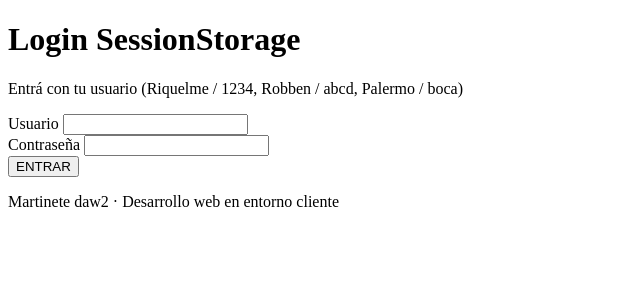
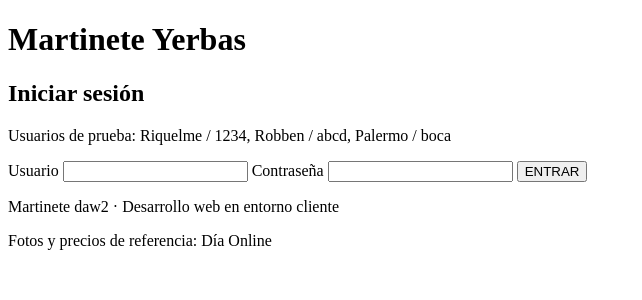
Before and after one commit to martinete14/daw2, a PHP site: page / in a window 1280 px wide. Shown: the top 300 px of the page, without its empty margins (0-642 px from the left). Run offline with PHP 8.4, Linux system fonts and the light colour scheme.

Commit message:
ActividadSessionStorage: tienda de yerbas con fotos de Día y estilo de creationwatches

```diff
--- a/WEBCLIENTE/ActividadSessionStorage/index.html
+++ b/WEBCLIENTE/ActividadSessionStorage/index.html
@@ -4,53 +4,57 @@
     <meta charset="UTF-8" />
     <link rel="icon" type="image/svg+xml" href="/favicon.svg" />
     <meta name="viewport" content="width=device-width, initial-scale=1.0" />
-    <title>Login</title>
+    <link href="https://fonts.googleapis.com/css2?family=Poppins:wght@400;500;600&display=swap" rel="stylesheet">
+    <title>Martinete Yerbas</title>
   </head>
   <body>
-    <div class="cabecera">
-      <h1>Login SessionStorage</h1>
-      <!-- si hay alguien logeado, su nombre sale arriba a la derecha -->
+    <div class="barra-top" id="reglas"></div>
+
+    <header class="cabecera">
+      <h1 class="logo">Martinete <span>Yerbas</span></h1>
+      <!-- solo se ve si hay alguien logeado -->
+      <div class="cabecera-derecha" id="cabecera-usuario" hidden>
         <span class="usuario" id="usuario-cabecera"></span>
+        <span class="icono-carrito">🛒<span class="cantidad" id="cantidad-carrito">0</span></span>
+        <button id="salir" class="boton-salir">Cerrar sesión</button>
       </div>
+    </header>
 
-    <div class="contenido">
-      <form id="form-login">
-        <p>Entrá con tu usuario (Riquelme / 1234, Robben / abcd, Palermo / boca)</p>
+    <main class="contenido">
+      <form id="form-login" class="caja-login">
+        <h2>Iniciar sesión</h2>
+        <p>Usuarios de prueba: Riquelme / 1234, Robben / abcd, Palermo / boca</p>
 
-        <div class="campo">
         <label for="usuario">Usuario</label>
         <input type="text" id="usuario" required>
-        </div>
 
-        <div class="campo">
         <label for="clave">Contraseña</label>
         <input type="password" id="clave" required>
-        </div>
 
-        <button type="submit" class="enviar">ENTRAR</button>
+        <button type="submit" class="boton">ENTRAR</button>
         <p class="error" id="error" hidden>Usuario o contraseña incorrectos.</p>
       </form>
 
-      <div id="zona-usuario" hidden>
-        <p class="ok" id="saludo"></p>
+      <div id="zona-usuario" class="tienda" hidden>
+        <section>
+          <h2>Yerbas</h2>
+          <div class="productos" id="productos"></div>
+        </section>
 
-        <h2>Yerbas</h2>
-        <p id="reglas"></p>
-        <div class="productos" id="productos"></div>
+        <aside class="carrito">
+          <h2>Tu carrito</h2>
+          <ul id="carrito"></ul>
+          <p class="total" id="total"></p>
+          <p id="mensaje" hidden></p>
+          <button id="comprar" class="boton">Comprar</button>
+        </aside>
+      </div>
+    </main>
 
-        <h2>Carrito</h2>
-        <ul class="resultados" id="carrito"></ul>
-        <p id="total"></p>
-        <p id="mensaje" hidden></p>
-
-        <button id="comprar" class="enviar">Comprar</button>
-        <button id="salir" class="enviar">Cerrar sesión</button>
-      </div>
-    </div>
-
-    <div class="pie">
+    <footer class="pie">
       <p>Martinete daw2 &middot; Desarrollo web en entorno cliente</p>
-    </div>
+      <p>Fotos y precios de referencia: Día Online</p>
+    </footer>
 
     <script type="module" src="/src/main.js"></script>
   </body>
--- a/WEBCLIENTE/ActividadSessionStorage/src/logic/tienda.js
+++ b/WEBCLIENTE/ActividadSessionStorage/src/logic/tienda.js
@@ -68,7 +68,7 @@
     return "Solo podés llevar " + MAXIMO_POR_PERSONA + " paquetes de " + producto.nombre + " por persona.";
   }
   if (totalCarrito() + producto.precio * cantidad > MONTO_MAXIMO) {
-    return "La compra no puede pasar de $" + MONTO_MAXIMO + ".";
+    return "La compra no puede pasar de $" + MONTO_MAXIMO.toLocaleString("es-AR") + ".";
   }
 
   if (item) {
--- a/WEBCLIENTE/ActividadSessionStorage/src/main.js
+++ b/WEBCLIENTE/ActividadSessionStorage/src/main.js
@@ -7,8 +7,9 @@
 
 const formLogin = document.getElementById("form-login");
 const zonaUsuario = document.getElementById("zona-usuario");
-const saludo = document.getElementById("saludo");
+const cabeceraUsuario = document.getElementById("cabecera-usuario");
 const usuarioCabecera = document.getElementById("usuario-cabecera");
+const cantidadCarrito = document.getElementById("cantidad-carrito");
 const error = document.getElementById("error");
 const reglas = document.getElementById("reglas");
 const listaProductos = document.getElementById("productos");
@@ -18,19 +19,24 @@
 const botonComprar = document.getElementById("comprar");
 const botonSalir = document.getElementById("salir");
 
+// 5208 -> "$5.208"
+function pesos(numero) {
+  return "$" + numero.toLocaleString("es-AR");
+}
+
 function mostrar() {
   const usuario = usuarioLogeado();
   if (usuario) {
     formLogin.hidden = true;
     zonaUsuario.hidden = false;
-    saludo.textContent = "Hola " + usuario + ", ya estás logeado.";
-    usuarioCabecera.textContent = usuario;
+    cabeceraUsuario.hidden = false;
+    usuarioCabecera.textContent = "Hola, " + usuario;
     mostrarProductos();
     mostrarCarrito();
   } else {
     formLogin.hidden = false;
     zonaUsuario.hidden = true;
-    usuarioCabecera.textContent = "";
+    cabeceraUsuario.hidden = true;
   }
 }
 
@@ -45,13 +51,16 @@
   listaProductos.innerHTML = "";
   obtenerProductos().forEach((producto) => {
     const card = document.createElement("div");
-    card.className = "card";
+    card.className = "producto";
     card.innerHTML = `
-      <h3>🧉 ${producto.nombre}</h3>
-      <p class="precio">$${producto.precio}</p>
+      <div class="foto"><img src="${producto.imagen}" alt="${producto.nombre}"></div>
+      <h3>${producto.nombre}</h3>
+      <p class="precio">${pesos(producto.precio)}</p>
       <p class="stock">Quedan ${producto.existencia}</p>
-      <input type="number" min="1" value="1">
-      <button>Agregar</button>
+      <div class="agregar">
+        <input type="number" min="1" value="1">
+        <button class="boton">Agregar</button>
+      </div>
     `;
 
     const cantidad = card.querySelector("input");
@@ -78,12 +87,15 @@
 
 function mostrarCarrito() {
   const productos = obtenerProductos();
+  let unidades = 0;
   listaCarrito.innerHTML = "";
 
   obtenerCarrito().forEach((item) => {
     const producto = productos.find((p) => p.id === item.id);
+    unidades += item.cantidad;
+
     const fila = document.createElement("li");
-    fila.textContent = item.cantidad + " x " + producto.nombre + " = $" + producto.precio * item.cantidad;
+    fila.textContent = item.cantidad + " x " + producto.nombre + " = " + pesos(producto.precio * item.cantidad);
 
     const botonQuitar = document.createElement("button");
     botonQuitar.textContent = "Quitar";
@@ -96,7 +108,8 @@
     listaCarrito.appendChild(fila);
   });
 
-  total.textContent = "Total: $" + totalCarrito();
+  total.textContent = "Total: " + pesos(totalCarrito());
+  cantidadCarrito.textContent = unidades;
 }
 
 formLogin.addEventListener("submit", (e) => {
@@ -130,5 +143,5 @@
   mostrar();
 });
 
-reglas.textContent = "Máximo " + MAXIMO_POR_PERSONA + " paquetes de cada yerba por persona y compras de hasta $" + MONTO_MAXIMO + ".";
+reglas.textContent = "Máximo " + MAXIMO_POR_PERSONA + " paquetes de cada yerba por persona · Compras de hasta " + pesos(MONTO_MAXIMO);
 mostrar();
--- a/WEBCLIENTE/ActividadSessionStorage/src/style.css
+++ b/WEBCLIENTE/ActividadSessionStorage/src/style.css
@@ -1,5 +1,12 @@
+/* estilo copiado de creationwatches.com: blanco, Poppins, azul petróleo y footer negro */
+
 * {
   box-sizing: border-box;
+}
+
+/* sin esto, los display: flex / grid de abajo le ganan al atributo hidden */
+[hidden] {
+  display: none !important;
 }
 
 body {
@@ -7,183 +14,271 @@
   min-height: 100vh;
   display: flex;
   flex-direction: column;
-  align-items: center;
-  background: #eef5fb;
-  color: #1c2b3a;
-  font-family: Arial, sans-serif;
+  background: #fff;
+  color: #111;
+  font-family: "Poppins", sans-serif;
 }
 
-.cabecera,
-.pie,
-.contenido {
-  width: 90%;
-  max-width: 720px;
+/* franja de arriba con las reglas de compra */
+.barra-top {
+  background: #063e58;
+  color: #fff;
+  text-align: center;
+  font-size: 13px;
+  padding: 8px;
 }
 
 .cabecera {
   display: flex;
   justify-content: space-between;
   align-items: center;
-  padding: 1.4rem 0 0.8rem;
-  border-bottom: 3px solid #f2b705;
+  padding: 1rem 2rem;
+  border-bottom: 1px solid #e8e8e8;
 }
 
-.cabecera .usuario {
-  font-size: 0.9rem;
-  font-weight: bold;
-  color: #3d6da8;
+.logo {
+  margin: 0;
+  font-size: 1.6rem;
+  font-weight: 600;
+  color: #08567a;
 }
 
-.cabecera h1 {
-  font-size: 1.3rem;
-  margin: 0;
+.logo span {
+  color: #111;
 }
 
-.pie {
-  margin-top: auto;
-  padding: 1.5rem 0;
-  color: #5c6b7a;
-  font-size: 0.8rem;
-  text-align: center;
+.cabecera-derecha {
+  display: flex;
+  align-items: center;
+  gap: 1.2rem;
+  font-size: 14px;
+  font-weight: 500;
+}
+
+/* el numerito negro arriba del carrito */
+.icono-carrito {
+  position: relative;
+  font-size: 1.4rem;
+}
+
+.cantidad {
+  position: absolute;
+  top: -5px;
+  left: 15px;
+  width: 18px;
+  height: 18px;
+  display: flex;
+  align-items: center;
+  justify-content: center;
+  border-radius: 100%;
+  background: #000;
+  color: #fff;
+  font-size: 10px;
 }
 
 .contenido {
-  padding: 1rem 0 2rem;
+  width: 100%;
+  max-width: 1200px;
+  margin: 0 auto;
+  padding: 1.5rem 2rem 3rem;
 }
 
-.campo {
-  margin-bottom: 0.9rem;
+h2 {
+  font-size: 1.2rem;
+  font-weight: 600;
 }
 
-.campo label {
+/* ---- login ---- */
+
+.caja-login {
+  max-width: 400px;
+  margin: 2rem auto;
+  padding: 2rem;
+  border: 1px solid #e8e8e8;
+  border-radius: 10px;
+}
+
+.caja-login p {
+  font-size: 13px;
+  color: #4f4e4e;
+}
+
+label {
   display: block;
-  font-size: 0.9rem;
-  color: #5c6b7a;
+  font-size: 14px;
+  font-weight: 500;
   margin-bottom: 0.3rem;
 }
 
 input {
   font: inherit;
   width: 100%;
-  padding: 0.55rem 0.7rem;
-  border: 1px solid #b8d2ea;
-  border-radius: 6px;
-  background: #fff;
+  padding: 0.6rem 0.8rem;
+  border: 1px solid #ccc;
+  border-radius: 10px;
   margin-bottom: 1rem;
-}
-
-input:focus {
-  border-color: #4f86c6;
 }
 
 button {
   font: inherit;
-  padding: 0.55rem 1.3rem;
-  color: #fff;
-  background: #4f86c6;
-  border: none;
-  border-radius: 6px;
   cursor: pointer;
 }
 
-button:hover {
-  background: #3d6da8;
+.boton {
+  width: 100%;
+  padding: 0.7rem;
+  border: none;
+  border-radius: 10px;
+  background: #08567a;
+  color: #fff;
+  font-weight: 500;
 }
 
-button.enviar {
-  width: 100%;
-  margin-top: 0.5rem;
+.boton:hover {
+  background: #063e58;
 }
 
-p.ok,
-p.error {
-  padding: 0.7rem 0.9rem;
-  border-radius: 6px;
-  font-size: 0.95rem;
+.boton:disabled {
+  background: #ccc;
+  cursor: not-allowed;
 }
 
-p.ok {
-  background: #fdf3d1;
-  color: #7a5c00;
+.boton-salir {
+  background: none;
+  border: none;
+  font-weight: 500;
+  text-decoration: underline;
 }
 
-p.error {
-  background: #f7e6e6;
-  color: #a13a3a;
+/* ---- tienda: productos a la izquierda, carrito a la derecha ---- */
+
+.tienda {
+  display: grid;
+  grid-template-columns: 1fr 300px;
+  gap: 2rem;
+  align-items: start;
 }
 
-#form-login {
-  max-width: 420px;
-  margin: 0 auto;
+.productos {
+  display: grid;
+  grid-template-columns: repeat(auto-fill, minmax(200px, 1fr));
+  gap: 1.5rem;
 }
 
-h2 {
-  font-size: 1.1rem;
-  margin: 1.5rem 0 0.5rem;
+/* todas las fotos del mismo tamaño, con el fondo gris de creationwatches */
+.foto {
+  height: 260px;
+  padding: 15px 5px;
+  border-radius: 10px;
+  background: #f7f7f7;
 }
 
-/* las yerbas en cards */
-.productos {
-  display: grid;
-  grid-template-columns: repeat(auto-fill, minmax(160px, 1fr));
-  gap: 0.8rem;
+.foto img {
+  width: 100%;
+  height: 100%;
+  object-fit: contain;
+  mix-blend-mode: multiply; /* el fondo blanco de la foto se mezcla con el gris */
 }
 
-.card {
-  background: #fff;
-  border: 1px solid #b8d2ea;
-  border-radius: 6px;
-  padding: 0.8rem;
+.producto h3 {
+  font-size: 15px;
+  font-weight: 500;
+  margin: 0.6rem 0 0.2rem;
+}
+
+.precio {
+  margin: 0;
+  font-weight: 600;
+}
+
+.stock {
+  margin: 0.2rem 0 0.6rem;
+  font-size: 12px;
+  color: #4f4e4e;
+}
+
+.agregar {
+  display: flex;
+  gap: 0.5rem;
+}
+
+.agregar input {
+  width: 60px;
+  margin: 0;
   text-align: center;
 }
 
-.card h3 {
-  font-size: 1rem;
-  margin: 0 0 0.4rem;
+/* ---- carrito ---- */
+
+.carrito {
+  position: sticky;
+  top: 1rem;
+  padding: 1.2rem;
+  border-radius: 10px;
+  background: #f7f7f7;
 }
 
-.card .precio {
-  font-weight: bold;
-  color: #3d6da8;
-  margin: 0;
+.carrito h2 {
+  margin-top: 0;
 }
 
-.card .stock {
-  font-size: 0.85rem;
-  color: #5c6b7a;
-}
-
-.card input {
-  text-align: center;
-  margin-bottom: 0.5rem;
-}
-
-.card button {
-  width: 100%;
-}
-
-button:disabled {
-  background: #b8c4d0;
-  cursor: not-allowed;
-}
-
-ul.resultados {
+.carrito ul {
   list-style: none;
   margin: 0;
   padding: 0;
 }
 
-ul.resultados li {
+.carrito li {
   display: flex;
   justify-content: space-between;
   align-items: center;
-  background: #fff;
-  border: 1px solid #b8d2ea;
-  border-radius: 6px;
-  padding: 0.5rem 0.8rem;
-  margin-bottom: 0.4rem;
+  gap: 0.5rem;
+  padding: 0.6rem 0;
+  border-bottom: 1px solid #e8e8e8;
+  font-size: 13px;
 }
 
-ul.resultados button {
-  padding: 0.3rem 0.7rem;
+.carrito li button {
+  border: none;
+  background: none;
+  color: #dc3545;
+  font-size: 12px;
 }
+
+.total {
+  font-weight: 600;
+}
+
+/* mensajes de ok y de error */
+.ok,
+.error {
+  padding: 0.6rem 0.8rem;
+  border-radius: 5px;
+  font-size: 13px;
+}
+
+.ok {
+  background: #40b5ad40;
+  color: #309e96;
+}
+
+.error {
+  background: #f8d7da;
+  color: #dc3545;
+}
+
+.pie {
+  margin-top: auto;
+  padding: 2rem;
+  background: #000;
+  color: #969595;
+  text-align: center;
+  font-size: 13px;
+}
+
+/* en el celular el carrito va abajo */
+@media (max-width: 768px) {
+  .tienda {
+    grid-template-columns: 1fr;
+  }
+}
```
Also changed, not shown: WEBCLIENTE/ActividadSessionStorage/src/data/productos.json (+8 -6 lines), WEBCLIENTE/ActividadSessionStorage/public/img/amanda.jpg (added), WEBCLIENTE/ActividadSessionStorage/public/img/canarias.jpg (added), WEBCLIENTE/ActividadSessionStorage/public/img/cbse.jpg (added), WEBCLIENTE/ActividadSessionStorage/public/img/la-merced.jpg (added), WEBCLIENTE/ActividadSessionStorage/public/img/playadito.jpg (added), WEBCLIENTE/ActividadSessionStorage/public/img/rosamonte.jpg (added), WEBCLIENTE/ActividadSessionStorage/public/img/taragui.png (added), WEBCLIENTE/ActividadSessionStorage/public/img/union.jpg (added). Lines whose indentation alone changed are shown as unchanged.
